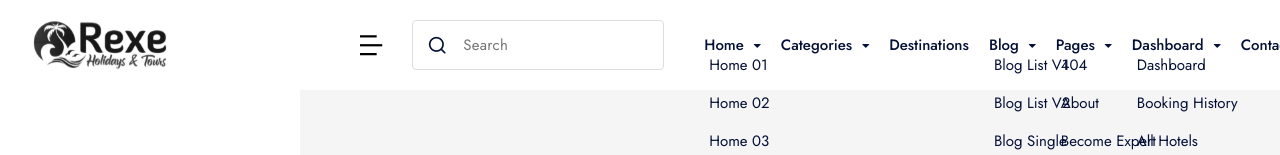
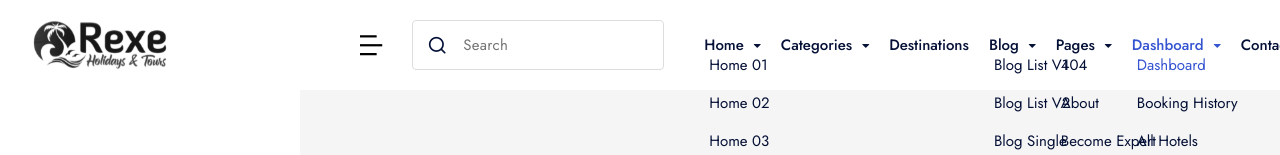
Before and after one commit to sharaafnazeer/maarazin-tourism-app, a Next.js app in the folder web/: page /dashboard in a window 1280 px wide. Shown: the top 155 px of the page. Built offline with nearby package versions, Linux system fonts and the light colour scheme.

Commit message:
Minimal changed of rendering the dashboard localhost:3000

```diff
--- a/web/data/mainMenuData.js
+++ b/web/data/mainMenuData.js
@@ -95,7 +95,7 @@ export const pageItems = [
 export const dashboardItems = [
   {
     name: "Dashboard",
-    routePath: "/vendor-dashboard",
+    routePath: "/dashboard",
   },
   {
     name: "Booking History",
```
